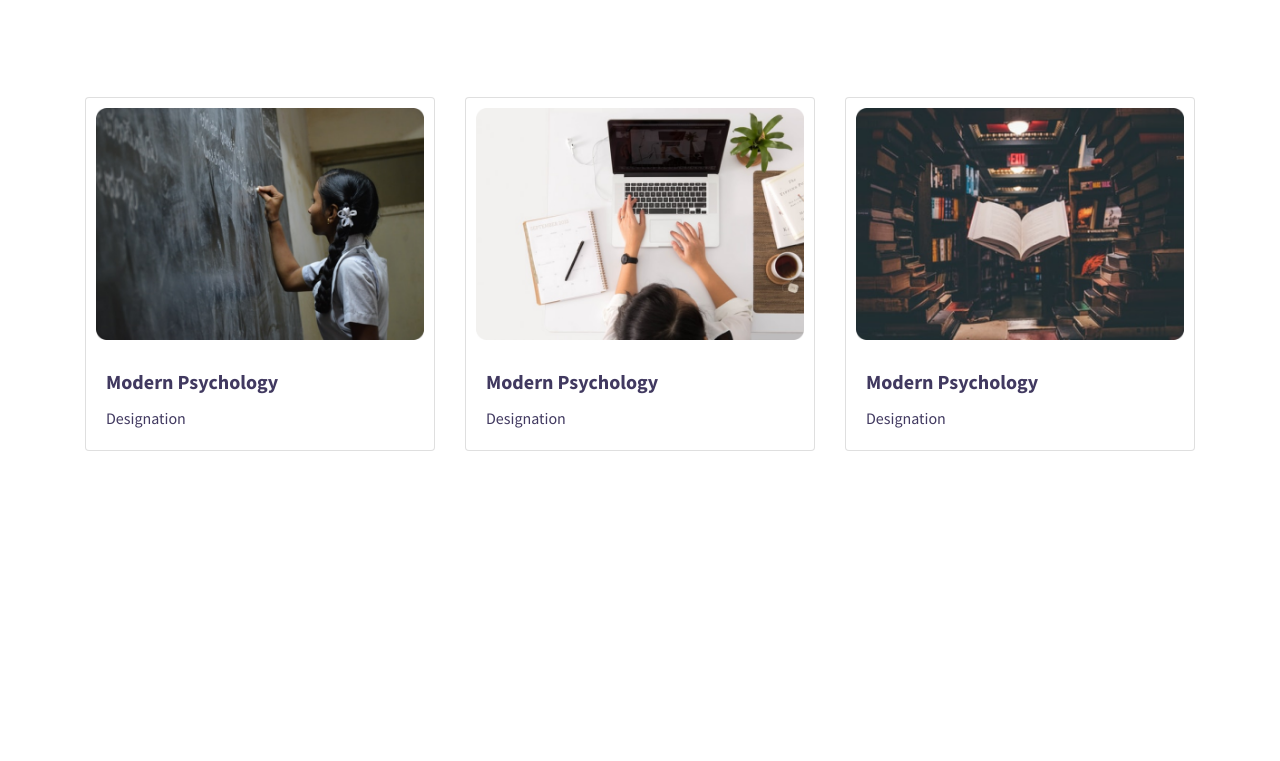
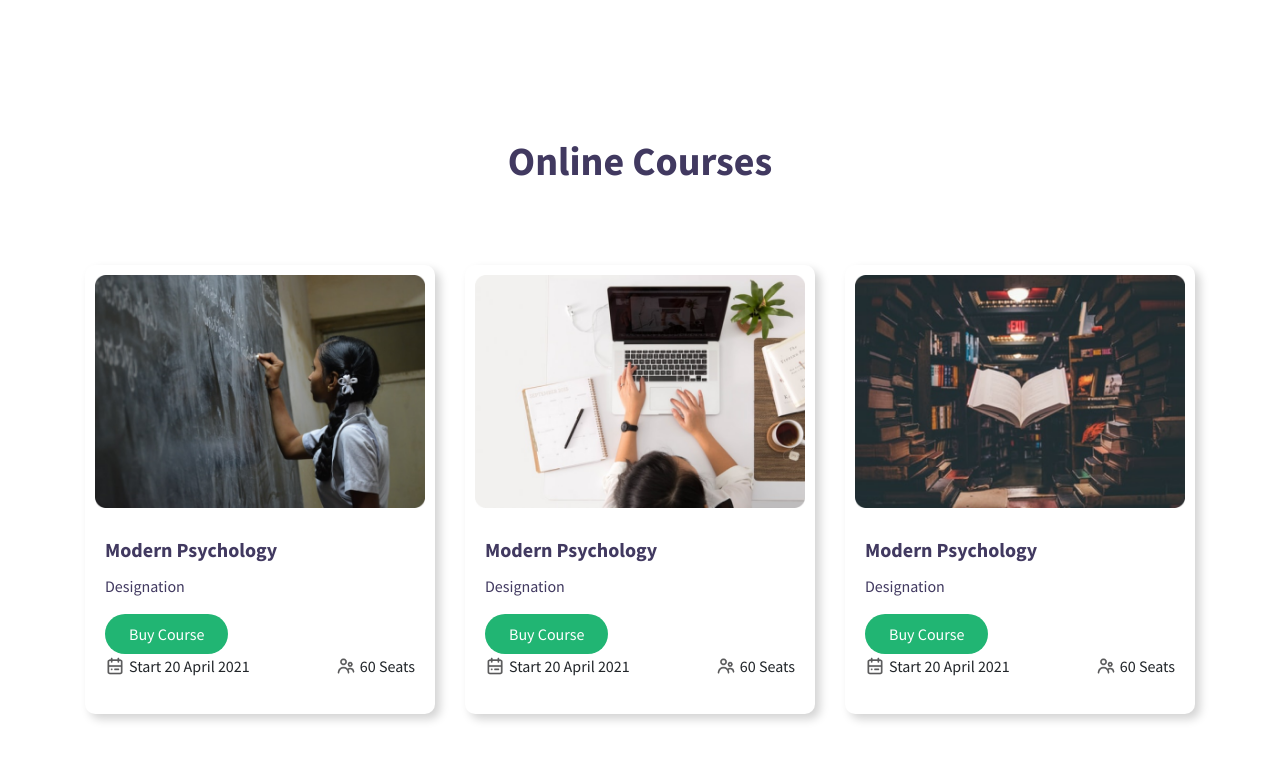
Before and after one commit to JRakin/e-school, a plain HTML site: page index.html in a window 1280 px wide. Shown: the part 935-1696 px from the top of the page. Before the commit the page ends 1486 px from the top, so only its background shows below. Drawn offline with nearby package versions, Linux system fonts and the light colour scheme.

Commit message:
second commit added section and design

```diff
--- a/index.html
+++ b/index.html
@@ -142,6 +142,7 @@
     </div>
     <!-- ONLINE COURSES SECTION  -->
     <div class="container courses">
+      <h1>Online Courses</h1>
       <div class="card-deck">
         <div class="card">
           <img
@@ -154,6 +155,17 @@
             <p class="card-text">
               Designation
             </p>
+            <button class="common-btn">Buy Course</button>
+            <div class="extra-info d-flex justify-content-between">
+              <div class="d-flex">
+                <img src="images/ICON/calendar.png" alt="" />
+                <p>Start 20 April 2021</p>
+              </div>
+              <div class="d-flex">
+                <img src="images/ICON/people.png" alt="" />
+                <p>60 Seats</p>
+              </div>
+            </div>
           </div>
         </div>
         <div class="card">
@@ -167,6 +179,17 @@
             <p class="card-text">
               Designation
             </p>
+            <button class="common-btn">Buy Course</button>
+            <div class="extra-info d-flex justify-content-between">
+              <div class="d-flex">
+                <img src="images/ICON/calendar.png" alt="" />
+                <p>Start 20 April 2021</p>
+              </div>
+              <div class="d-flex">
+                <img src="images/ICON/people.png" alt="" />
+                <p>60 Seats</p>
+              </div>
+            </div>
           </div>
         </div>
         <div class="card">
@@ -180,6 +203,17 @@
             <p class="card-text">
               Designation
             </p>
+            <button class="common-btn">Buy Course</button>
+            <div class="extra-info d-flex justify-content-between">
+              <div class="d-flex">
+                <img src="images/ICON/calendar.png" alt="" />
+                <p>Start 20 April 2021</p>
+              </div>
+              <div class="d-flex">
+                <img src="images/ICON/people.png" alt="" />
+                <p>60 Seats</p>
+              </div>
+            </div>
           </div>
         </div>
       </div>
--- a/style.css
+++ b/style.css
@@ -28,8 +28,7 @@ body {
   color: #21b573;
 }
 .common-btn {
-  width: 130px;
-  padding: 8px;
+  padding: 8px 24px;
   border: none;
   border-radius: 33px;
   background-color: #21b573;
@@ -67,6 +66,27 @@ body {
   color: #413960;
 }
 
+.courses .card {
+  border-radius: 10px;
+  border: none;
+  box-shadow: 5px 5px 10px lightgray;
+}
 .courses .card img {
   padding: 10px;
 }
+.courses h1 {
+  text-align: center;
+  color: #413960;
+  font-weight: 700;
+  margin-bottom: 40px;
+  padding: 40px;
+}
+.card-body .extra-info img {
+  width: 20px;
+  height: 20px;
+  margin-top: 2px;
+  padding: 0;
+}
+.extra-info p {
+  margin-left: 4px;
+}
```
